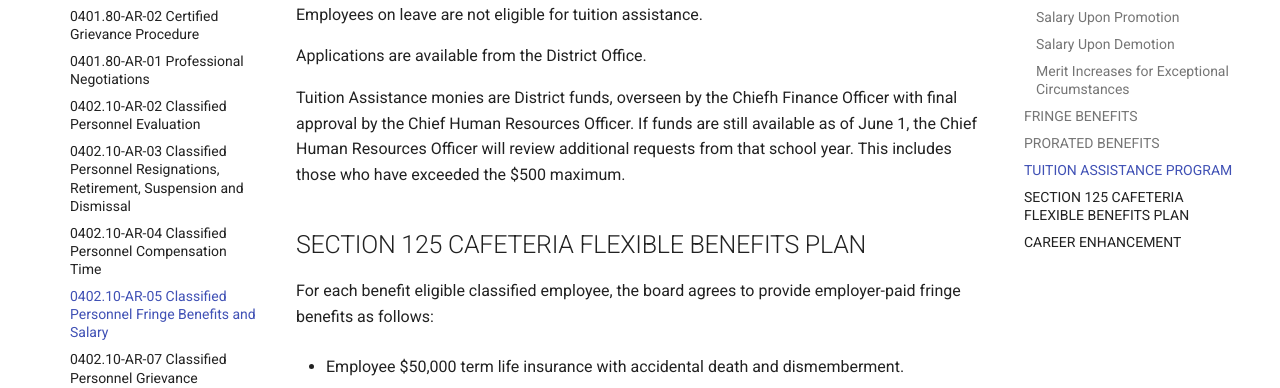
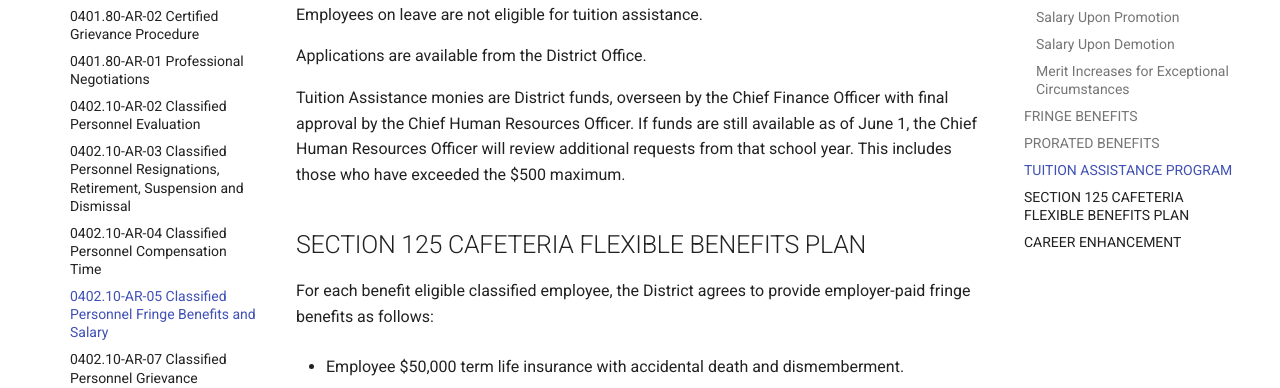
Before and after one commit to westada/section-400-hr-policy-review, an MkDocs documentation site: the page built from docs/regulations/0400-Staff/0402.10-AR-05.md, in a window 1280 px wide and 900 px high, scrolled down 2449 px. Shown: the part 172-560 px from the top of the window. Built offline with MkDocs 1.6.1 and Material for MkDocs 9.7.7, drawn with Linux system fonts in a browser that asks for light colours.

Commit message:
Update 0402.10-AR-05.md
updated language from "Board" to reflect "district" - line 61 @dbinetti

```diff
--- a/docs/regulations/0400-Staff/0402.10-AR-05.md
+++ b/docs/regulations/0400-Staff/0402.10-AR-05.md
@@ -55,10 +55,10 @@ Employees on leave are not eligible for tuition assistance.
 
 Applications are available from the District Office.
 
-Tuition Assistance monies are District funds, overseen by the Chiefh Finance Officer with final approval by the Chief Human Resources Officer.  If funds are still available as of June 1, the Chief Human Resources Officer will review additional requests from that school year.  This includes those who have exceeded the $500 maximum.
+Tuition Assistance monies are District funds, overseen by the Chief Finance Officer with final approval by the Chief Human Resources Officer.  If funds are still available as of June 1, the Chief Human Resources Officer will review additional requests from that school year.  This includes those who have exceeded the $500 maximum.
 
 ## SECTION 125 CAFETERIA FLEXIBLE BENEFITS PLAN
-For each benefit eligible classified employee, the board agrees to provide employer-paid fringe benefits as follows:
+For each benefit eligible classified employee, the District agrees to provide employer-paid fringe benefits as follows:
 
 - Employee $50,000 term life insurance with accidental death and dismemberment.
 
```
